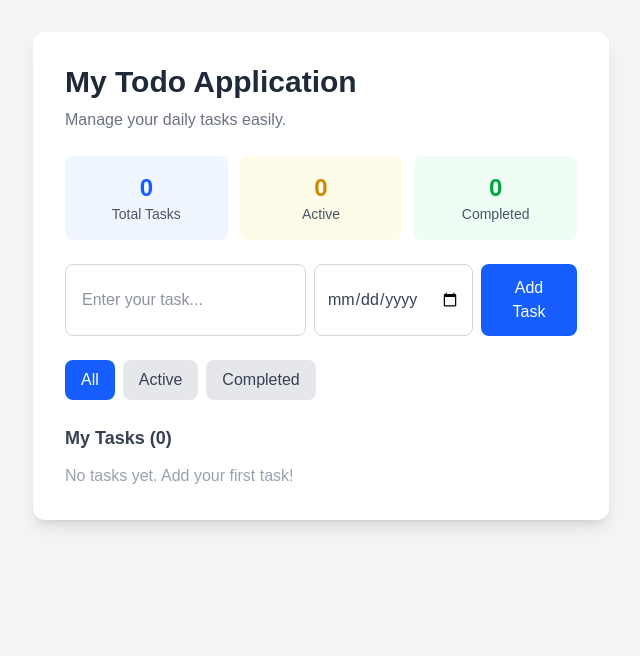
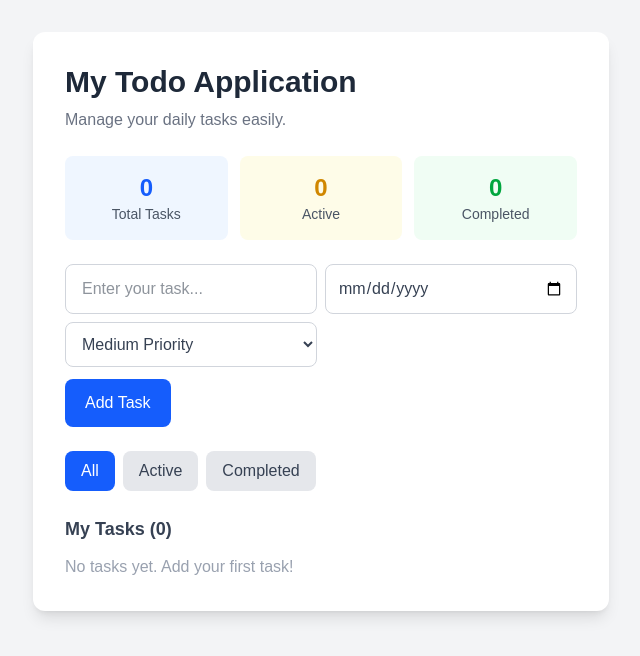
Before and after one commit to Aradhyasahani8/todo-application, a Next.js app: page / in a window 1280 px wide. Shown: the top 656 px of the page, without its empty margins (319-959 px from the left). Built offline with nearby package versions, Linux system fonts and the light colour scheme.

Commit message:
Add task priority feature

```diff
--- a/app/page.tsx
+++ b/app/page.tsx
@@ -9,7 +9,9 @@ type Task = {
   title: string;
   completed: boolean;
   dueDate?: string;
+  priority: "High" | "Medium" | "Low";
 };
+
 type Filter = "All" | "Active" | "Completed";
 
 export default function Home() {
@@ -18,6 +20,7 @@ export default function Home() {
   const [editingId, setEditingId] = useState<number | null>(null);
   const [isLoaded, setIsLoaded] = useState(false);
   const [dueDate, setDueDate] = useState("");
+  const [priority, setPriority] = useState<"High" | "Medium" | "Low">("Medium");
 
 useEffect(() => {
   const savedTasks = localStorage.getItem("tasks");
@@ -53,6 +56,7 @@ useEffect(() => {
   title: task.trim(),
   completed: false,
   dueDate: dueDate || undefined,
+  priority: priority,
 };
 
         setTasks([...tasks, newTask]);
@@ -74,6 +78,7 @@ useEffect(() => {
     ...item,
     title: task.trim(),
     dueDate: dueDate || undefined,
+    priority: priority,
   }
           : item
       )
@@ -81,6 +86,7 @@ useEffect(() => {
 
     setTask("");
     setDueDate("");
+    setPriority("Medium");
     setEditingId(null);
   }
 
@@ -161,9 +167,9 @@ const localToday = `${today.getFullYear()}-${String(
 
         <form
   onSubmit={editingId !== null ? updateTask : addTask}
-  className="flex gap-2"
+  className="flex w-full flex-col gap-3"
 >
-          <div className="flex flex-1 gap-2">
+         <div className="grid w-full grid-cols-1 gap-2 sm:grid-cols-2">
   <input
     type="text"
     placeholder="Enter your task..."
@@ -178,11 +184,24 @@ const localToday = `${today.getFullYear()}-${String(
     onChange={(event) => setDueDate(event.target.value)}
     className="rounded-lg border border-gray-300 px-3 py-3 text-gray-700"
   />
+
+  <select
+  value={priority}
+  onChange={(event) =>
+    setPriority(event.target.value as "High" | "Medium" | "Low")
+  }
+  className="rounded-lg border border-gray-300 px-3 py-3 text-gray-700"
+>
+  <option value="High">High Priority</option>
+  <option value="Medium">Medium Priority</option>
+  <option value="Low">Low Priority</option>
+</select>
+
 </div>
 
          <button
   type="submit"
-  className="rounded-lg bg-blue-600 px-5 py-3 font-medium text-white hover:bg-blue-700"
+  className="w-fit justify-self-start shrink-0 whitespace-nowrap rounded-lg bg-blue-600 px-5 py-3 font-medium text-white hover:bg-blue-700"
 >
   {editingId !== null ? "Update Task" : "Add Task"}
 </button>
@@ -240,6 +259,17 @@ const localToday = `${today.getFullYear()}-${String(
     <span className={item.completed ? "line-through text-gray-400" : ""}>
       {item.title}
     </span>
+    <span
+  className={`rounded-full px-2 py-1 text-xs font-medium ${
+    (item.priority ?? "Medium") === "High"
+      ? "bg-red-100 text-red-700"
+      : (item.priority ?? "Medium") === "Medium"
+      ? "bg-yellow-100 text-yellow-700"
+      : "bg-green-100 text-green-700"
+  }`}
+>
+  {item.priority ?? "Medium"}
+</span>
     {item.dueDate && (
   <span
     className={
@@ -259,6 +289,7 @@ const localToday = `${today.getFullYear()}-${String(
     onClick={() => {
   setTask(item.title);
   setDueDate(item.dueDate ?? "");
+  setPriority(item.priority);
   setEditingId(item.id);
 }}
     className="text-blue-500 hover:text-blue-700"
```
Lines whose indentation alone changed are shown as unchanged.
